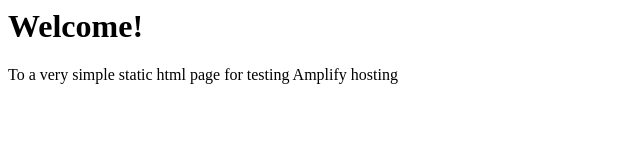
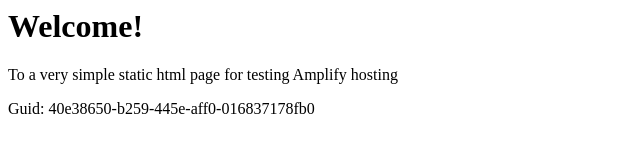
Before and after one commit to aws-aemilia-iad/Github-PR-Commit-Integration-Test-DoNotTouch-Gith-P5X5MO5I-v1-prod-us-east-1, a website: page src/index.html in a window 1280 px wide. Shown: the whole page, without its empty margins (0-640 px from the left). Drawn offline with Linux system fonts and the light colour scheme.

Commit message:
commit from integ tests

```diff
--- a/src/index.html
+++ b/src/index.html
@@ -1,3 +1,5 @@
+
+
 <html lang="en">
 
 <head>
@@ -10,6 +12,6 @@
 <body>
     <h1>Welcome!</h1>
     <p>To a very simple static html page for testing Amplify hosting</p>
-</body>
+    <p>Guid: 40e38650-b259-445e-aff0-016837178fb0</p></body>
 
 </html>
```
